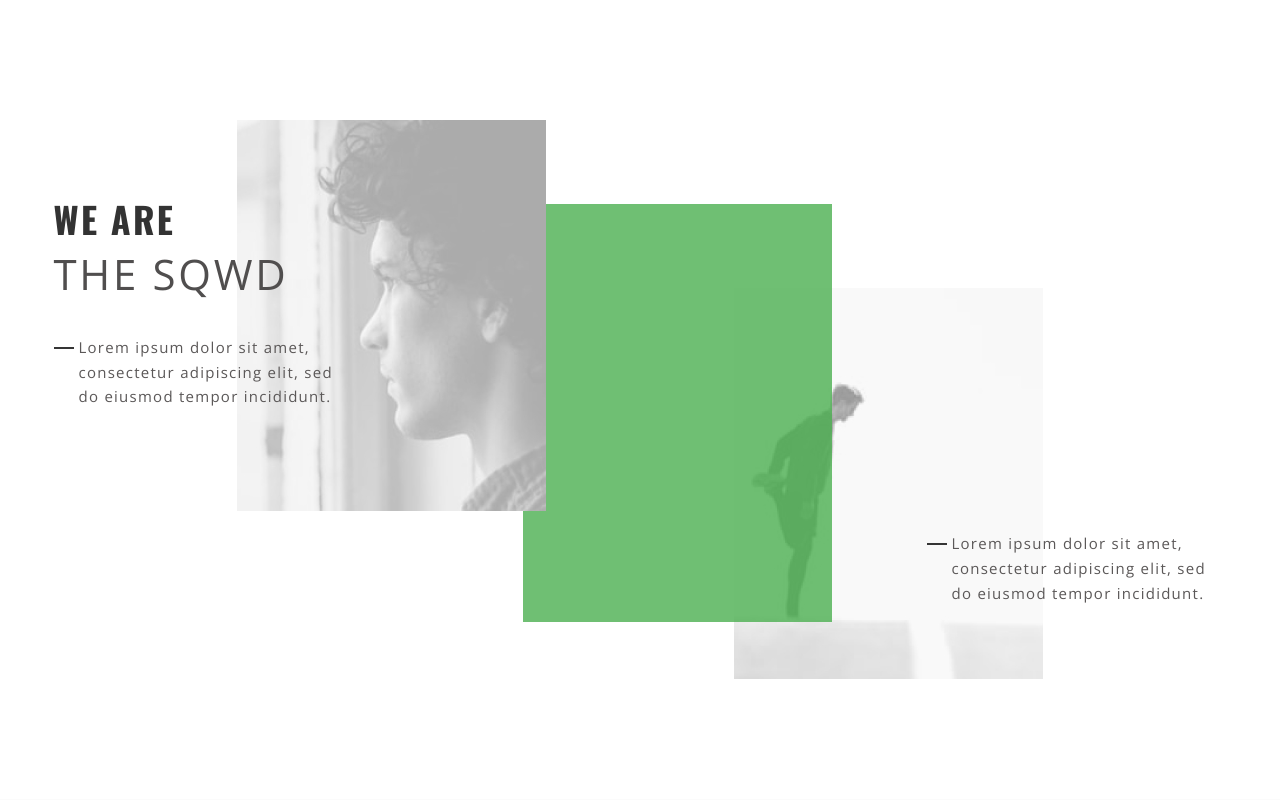
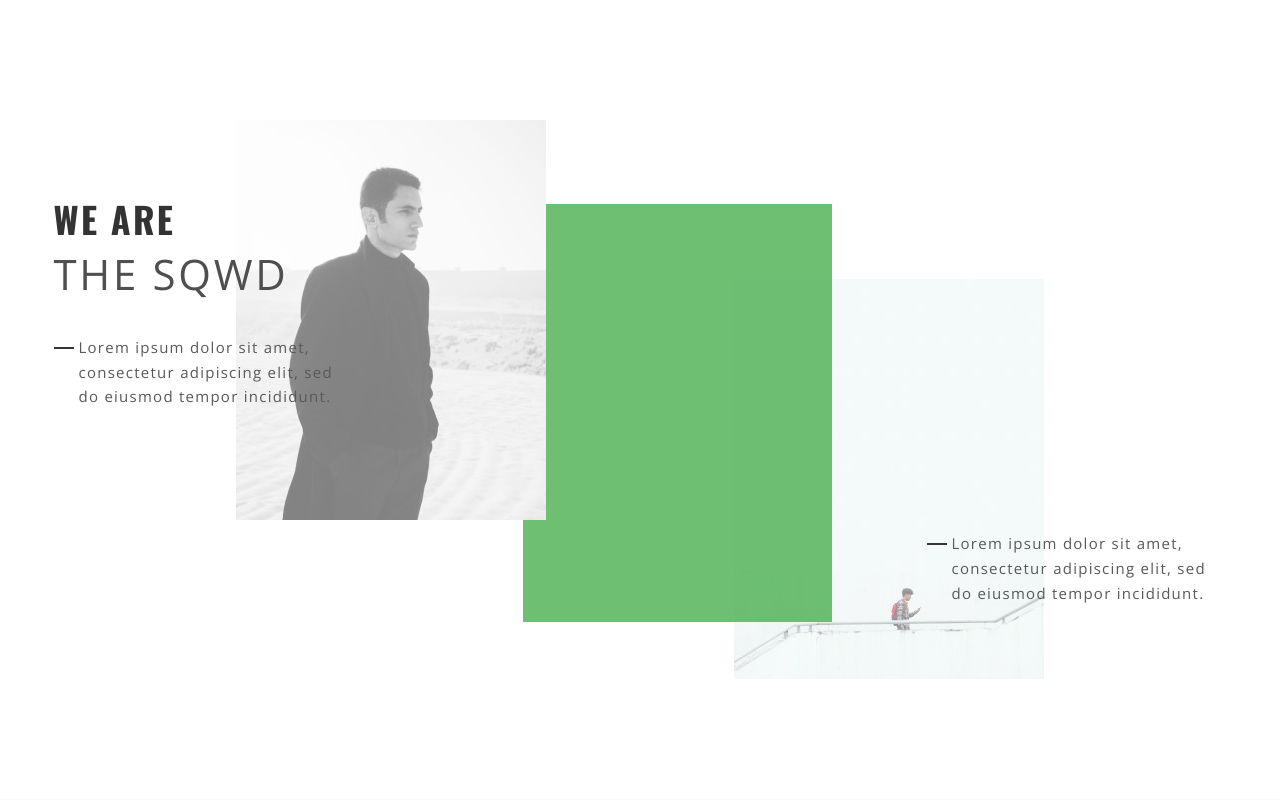
Before and after one commit to Git-EDO/Portfolio-Agency, a plain HTML site: page index.html in a window 1280 px wide. Shown: the part 800-1600 px from the top of the page. Drawn offline with nearby package versions, Linux system fonts and the light colour scheme.

Commit message:
pictures fixed

```diff
--- a/css/styles.css
+++ b/css/styles.css
@@ -237,7 +237,9 @@ ul li {
     height: 2px;
 }
 .item__picture {
+    max-height: 400px;
     position: absolute;
+    overflow: hidden;
 }
 .picture1 {
     top: 0;
@@ -248,6 +250,8 @@ ul li {
     left: 0;
 }
 .item__picture img {
+    width: 100%;
+    height: 100%;
     object-fit: cover;
     display: block;
 }
--- a/index.html
+++ b/index.html
@@ -61,7 +61,7 @@
                                 </div>
                             </div>
                             <div class="item__picture picture1">
-                                <img src="./img/we are/picture1.jpg" alt="">
+                                <img src="./img/we are/picture11.jpg" alt="">
                             </div>
                         </div>
                     </div>
@@ -73,7 +73,7 @@
                                 </div>
                             </div>
                             <div class="item__picture picture2">
-                                <img src="./img/we are/picture2.jpg" alt="">
+                                <img src="./img/we are/picture22.jpg" alt="">
                             </div>
                         </div>
                     </div>
```
Also changed, not shown: img/we are/picture11.jpg (added), img/we are/picture22.jpg (added).
